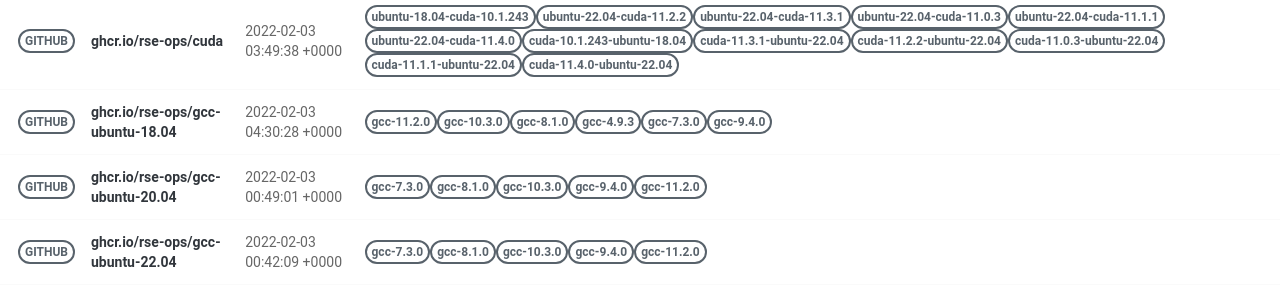
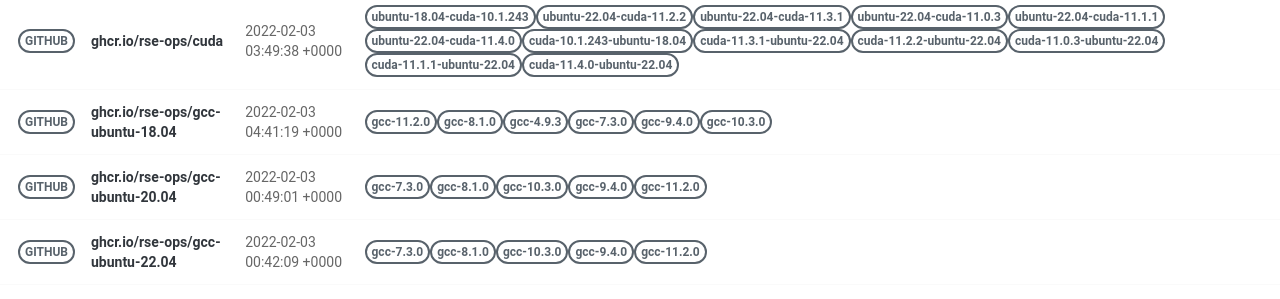
Before and after one commit to rse-ops/docker-images, a Jekyll site: the page built from pages/index.md, in a window 1280 px wide. Shown: the part 502-801 px from the top of the page. Built offline with Jekyll 4.4.1, drawn with Linux system fonts in a browser that asks for light colours; nearby versions of some CDN libraries.

Commit message:
Automated push to update library 2022-02-03

```diff
--- a/_library/ghcr.io-rse-ops-gcc-ubuntu-18.04.md
+++ b/_library/ghcr.io-rse-ops-gcc-ubuntu-18.04.md
@@ -1,7 +1,7 @@
 ---
 layout: container
 name: ghcr.io/rse-ops/gcc-ubuntu-18.04
-updated_at: 2022-02-03 04:30:28.136689
+updated_at: 2022-02-03 04:41:19.628618
 
 
 container_url: https://github.com/orgs/rse-ops/packages/container/package/gcc-ubuntu-18.04
```
Also changed, not shown: other parts of _library/ghcr.io-rse-ops-gcc-ubuntu-18.04.md (+3 -3 lines).
